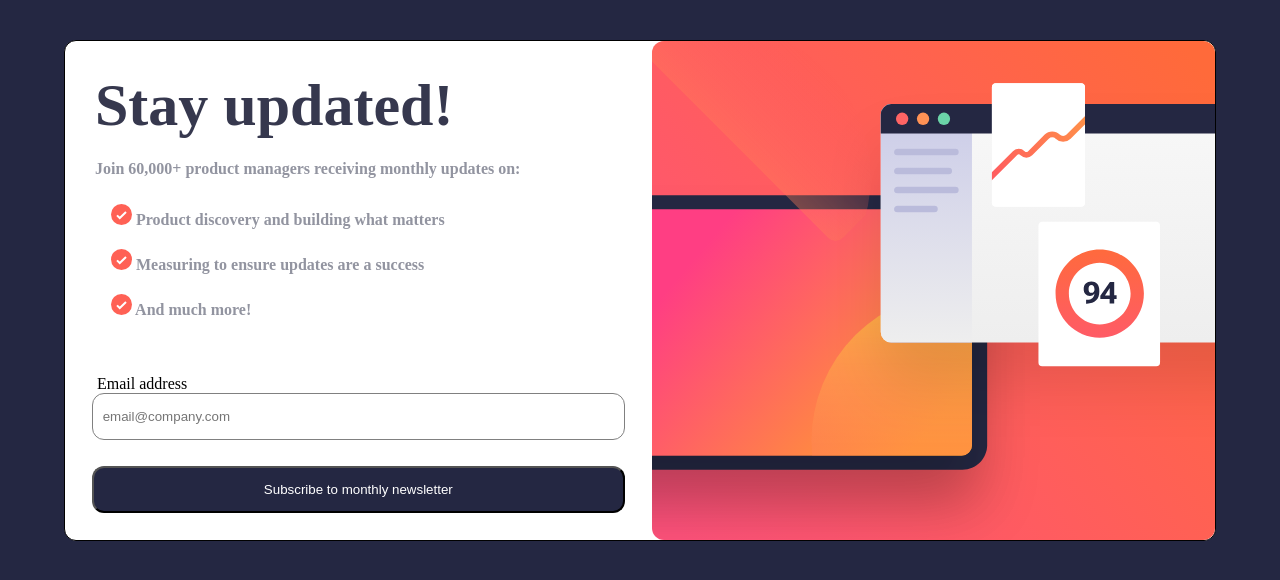
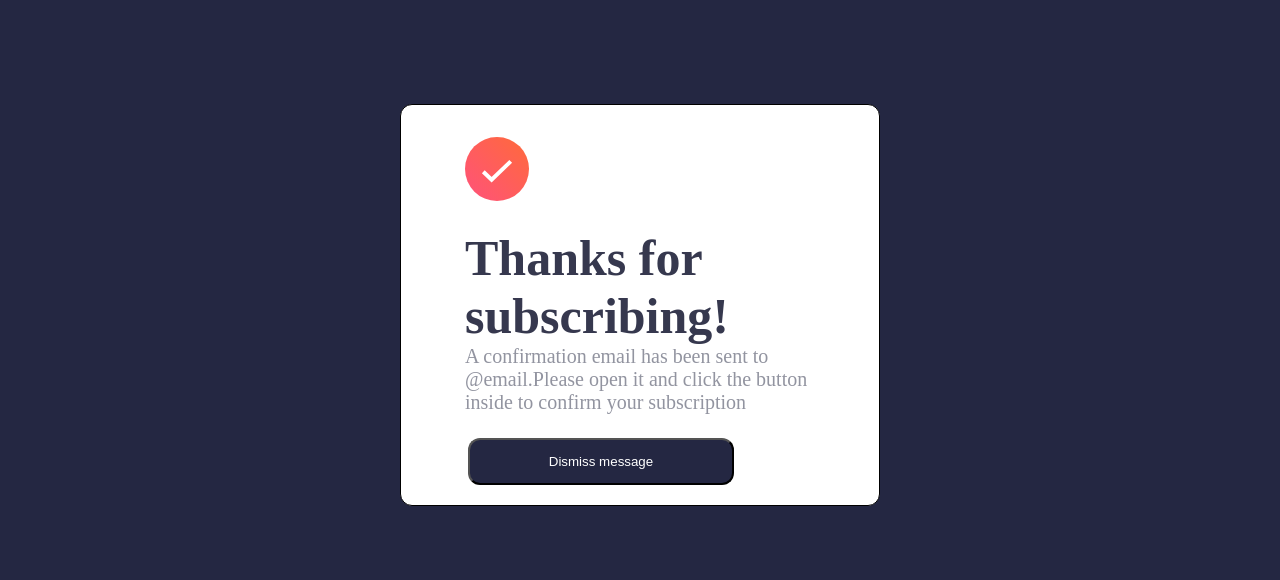
Before and after one commit to macilah-carter/newsletter, a plain HTML site: page index.html in a window 1280 px wide. Both pictures are taken after a click on the button "Subscribe to monthly newsletter". Drawn offline with Linux system fonts and the light colour scheme.

Commit message:
js added

```diff
--- a/index.css
+++ b/index.css
@@ -8,6 +8,8 @@ body{
 }
 .section1{
     background-color: white;
+
+
 }
 .image img{
     height: 100%;
@@ -45,7 +47,7 @@ body{
 .email input{
     margin: 0em 2em;
     height: 3.5em;
-    width: 30em;
+    width: 25em;
     border-radius: 12px;
     text-align: left;
     padding: 5px;
@@ -58,10 +60,10 @@ body{
     border-radius: 12px;
 }
 
-#finalmessage{
+.final{
     display: none;
 }
-#finalmessage img{
+.final img{
     margin: 10em 4em 0 4em;
 }
 .message{
@@ -116,24 +118,24 @@ button{
         grid-area: email;
     }
 
-    #finalmessage{
+    .final{
         border: 1px solid black;
         margin: 6.5em;
         width: 30em;
         border-radius: 12px;
         background-color: white;
-        display: none;
+
     }
-    #finalmessage .message{
+    .final .message{
         flex-wrap: wrap;
     }
-    #finalmessage button{
+    .final button{
         margin: 0 5em 1.5em;
         width: 20em;
 
 
     }
-    #finalmessage img{
+    .final img{
         margin: 2em 4em 0 4em;
     }
     .message{
--- a/index.html
+++ b/index.html
@@ -25,11 +25,11 @@
         <div class="email">
             <p>Email address</p>
             <input type="email" placeholder="email@company.com">
-            <button>Subscribe to monthly newsletter</button>
+            <button class="subscribe" onclick="mysub()">Subscribe to monthly newsletter</button>
         </div>
     </section>
 
-    <section id="finalmessage">
+    <section class="final">
         <img src="/newsletter/assets/images/icon-success.svg" alt="">
         <div class="message">
 
@@ -37,8 +37,8 @@
             <p>A confirmation email has been sent to @email.Please open it and click the button inside to confirm your subscription</p>
 
         </div>
-        <button>Dismiss message</button>
+        <button class="btn-dismiss">Dismiss message</button>
     </section>
-
+    <script src="index.js"></script>
 </body>
 </html>
--- /dev/null
+++ b/index.js
@@ -0,0 +1,17 @@
+const sub = document.querySelector(".subscribe")
+const message = document.querySelector(".final")
+const section1 = document.querySelector(".section1")
+const dismissbtn = document.querySelector('.btn-dismiss')
+function mysub(){
+    // message.style.display = ""
+    section1.style.display = "none"
+    message.style.display = "block"
+}
+sub.addEventListener('click',mysub)
+
+function dismiss(){
+    message.style.display = "none"
+    section1.style.display = "block"
+
+}
+dismissbtn.addEventListener('click',dismiss)
```
